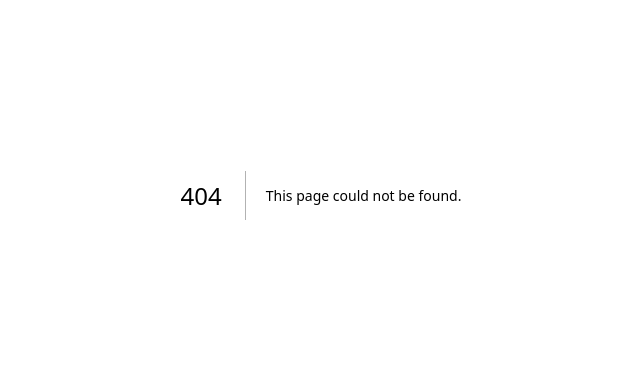
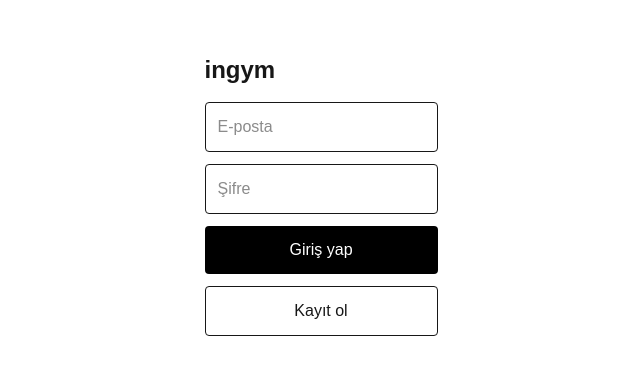
Before and after one commit to turkmenferdi/ingym, a Next.js app: page /login in a window 1280 px wide. Before the commit this address had no page. Shown: the part 205-580 px from the top of the page, without its empty margins (319-959 px from the left). Built offline with nearby package versions, Linux system fonts and the light colour scheme.

Commit message:
feat: add landing, login page, and protected dashboard

```diff
--- /dev/null
+++ b/src/app/(app)/dashboard/page.tsx
@@ -0,0 +1,25 @@
+import { redirect } from "next/navigation";
+import { createClient } from "@/lib/supabase/server";
+import { signOut } from "../../(auth)/actions";
+
+export default async function DashboardPage() {
+  const supabase = await createClient();
+  const {
+    data: { user },
+  } = await supabase.auth.getUser();
+
+  if (!user) redirect("/login");
+
+  return (
+    <main className="mx-auto flex min-h-dvh max-w-md flex-col gap-6 p-6">
+      <h1 className="text-2xl font-bold">Merhaba 👋</h1>
+      <p className="text-gray-600">{user.email}</p>
+      <p className="text-sm text-gray-500">
+        Burası boş gösterge paneli. Onboarding ve program özellikleri sonraki planlarda gelecek.
+      </p>
+      <form action={signOut}>
+        <button className="rounded border p-3 font-medium">Çıkış yap</button>
+      </form>
+    </main>
+  );
+}
--- /dev/null
+++ b/src/app/(auth)/login/page.tsx
@@ -0,0 +1,44 @@
+import { signIn, signUp } from "../actions";
+
+export default async function LoginPage({
+  searchParams,
+}: {
+  searchParams: Promise<{ error?: string }>;
+}) {
+  const { error } = await searchParams;
+
+  return (
+    <main className="mx-auto flex min-h-dvh max-w-sm flex-col justify-center gap-4 p-6">
+      <h1 className="text-2xl font-bold">ingym</h1>
+      {error && <p className="rounded bg-red-100 p-2 text-sm text-red-700">{error}</p>}
+      <form className="flex flex-col gap-3">
+        <input
+          name="email"
+          type="email"
+          required
+          placeholder="E-posta"
+          className="rounded border p-3"
+        />
+        <input
+          name="password"
+          type="password"
+          required
+          placeholder="Şifre"
+          className="rounded border p-3"
+        />
+        <button
+          formAction={signIn}
+          className="rounded bg-black p-3 font-medium text-white"
+        >
+          Giriş yap
+        </button>
+        <button
+          formAction={signUp}
+          className="rounded border p-3 font-medium"
+        >
+          Kayıt ol
+        </button>
+      </form>
+    </main>
+  );
+}
--- a/src/app/page.tsx
+++ b/src/app/page.tsx
@@ -1,65 +1,13 @@
-import Image from "next/image";
+import Link from "next/link";
 
 export default function Home() {
   return (
-    <div className="flex flex-col flex-1 items-center justify-center bg-zinc-50 font-sans dark:bg-black">
-      <main className="flex flex-1 w-full max-w-3xl flex-col items-center justify-between py-32 px-16 bg-white dark:bg-black sm:items-start">
-        <Image
-          className="dark:invert"
-          src="/next.svg"
-          alt="Next.js logo"
-          width={100}
-          height={20}
-          priority
-        />
-        <div className="flex flex-col items-center gap-6 text-center sm:items-start sm:text-left">
-          <h1 className="max-w-xs text-3xl font-semibold leading-10 tracking-tight text-black dark:text-zinc-50">
-            To get started, edit the page.tsx file.
-          </h1>
-          <p className="max-w-md text-lg leading-8 text-zinc-600 dark:text-zinc-400">
-            Looking for a starting point or more instructions? Head over to{" "}
-            <a
-              href="https://vercel.com/templates?framework=next.js&utm_source=create-next-app&utm_medium=appdir-template-tw&utm_campaign=create-next-app"
-              className="font-medium text-zinc-950 dark:text-zinc-50"
-            >
-              Templates
-            </a>{" "}
-            or the{" "}
-            <a
-              href="https://nextjs.org/learn?utm_source=create-next-app&utm_medium=appdir-template-tw&utm_campaign=create-next-app"
-              className="font-medium text-zinc-950 dark:text-zinc-50"
-            >
-              Learning
-            </a>{" "}
-            center.
-          </p>
-        </div>
-        <div className="flex flex-col gap-4 text-base font-medium sm:flex-row">
-          <a
-            className="flex h-12 w-full items-center justify-center gap-2 rounded-full bg-foreground px-5 text-background transition-colors hover:bg-[#383838] dark:hover:bg-[#ccc] md:w-[158px]"
-            href="https://vercel.com/new?utm_source=create-next-app&utm_medium=appdir-template-tw&utm_campaign=create-next-app"
-            target="_blank"
-            rel="noopener noreferrer"
-          >
-            <Image
-              className="dark:invert"
-              src="/vercel.svg"
-              alt="Vercel logomark"
-              width={16}
-              height={16}
-            />
-            Deploy Now
-          </a>
-          <a
-            className="flex h-12 w-full items-center justify-center rounded-full border border-solid border-black/[.08] px-5 transition-colors hover:border-transparent hover:bg-black/[.04] dark:border-white/[.145] dark:hover:bg-[#1a1a1a] md:w-[158px]"
-            href="https://nextjs.org/docs?utm_source=create-next-app&utm_medium=appdir-template-tw&utm_campaign=create-next-app"
-            target="_blank"
-            rel="noopener noreferrer"
-          >
-            Documentation
-          </a>
-        </div>
-      </main>
-    </div>
+    <main className="mx-auto flex min-h-dvh max-w-md flex-col items-center justify-center gap-6 p-6 text-center">
+      <h1 className="text-4xl font-bold">ingym</h1>
+      <p className="text-gray-600">Kişisel AI spor koçun ve diyetisyenin.</p>
+      <Link href="/login" className="rounded bg-black px-6 py-3 font-medium text-white">
+        Başla
+      </Link>
+    </main>
   );
 }
```
